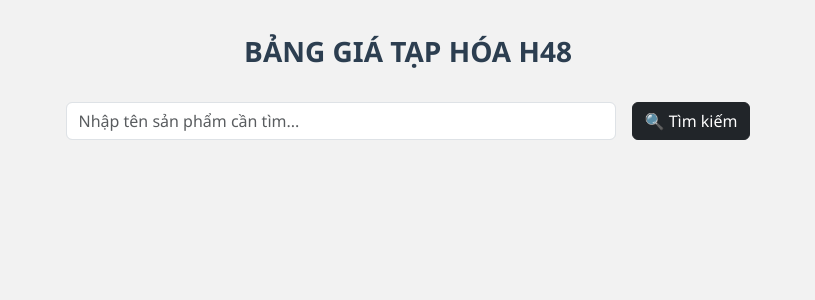
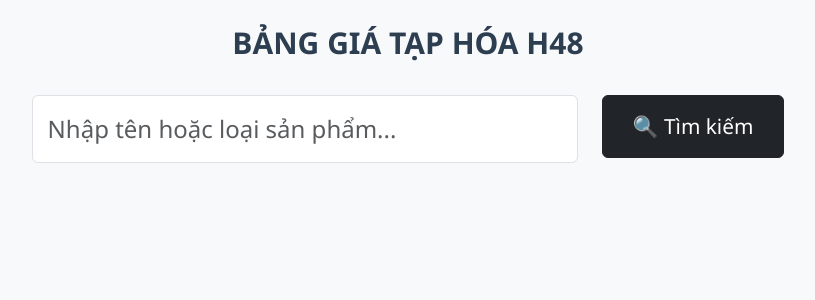
Before and after one commit to AN-dt725/Menuh48, a Flask app: page / in a window 1280 px wide. Shown: the top 300 px of the page, without its empty margins (232-1047 px from the left). Run offline with Flask 3, Linux system fonts and the light colour scheme; parts of the project's set-up code (start-up, migrations or seed data) failed here and were passed over.

Commit message:
Update index.html

```diff
--- a/templates/index.html
+++ b/templates/index.html
@@ -3,28 +3,38 @@
 <head>
   <meta charset="UTF-8">
   <title>BẢNG GIÁ TẠP HÓA H48</title>
+  <meta name="viewport" content="width=device-width, initial-scale=1">
   <link href="https://cdn.jsdelivr.net/npm/bootstrap@5.3.0/dist/css/bootstrap.min.css" rel="stylesheet">
   <style>
     body {
-      background-color: #f2f2f2;
+      background-color: #f8f9fa;
       font-family: 'Segoe UI', sans-serif;
-      padding: 30px;
+      padding: 20px;
     }
     .title {
-      font-size: 28px;
+      font-size: 30px;
       font-weight: bold;
       color: #2c3e50;
       margin-bottom: 30px;
       text-align: center;
     }
-    .search-section {
-      margin-bottom: 30px;
+    .search-input {
+      font-size: 1.5rem;
+      padding: 15px;
     }
-    .result-table th, .result-table td {
-      vertical-align: middle !important;
+    .search-button {
+      font-size: 1.3rem;
+      padding: 15px 30px;
     }
-    .result-table thead {
-      background-color: #e9ecef;
+    .table th, .table td {
+      font-size: 1.2rem;
+      vertical-align: middle;
+    }
+    @media (max-width: 576px) {
+      .search-input, .search-button {
+        width: 100%;
+        margin-top: 10px;
+      }
     }
   </style>
 </head>
@@ -32,22 +42,23 @@
   <div class="container">
     <div class="title">BẢNG GIÁ TẠP HÓA H48</div>
 
-    <form method="POST" class="row g-3 justify-content-center search-section">
-      <div class="col-md-6">
-        <input type="text" name="keyword" class="form-control" placeholder="Nhập tên sản phẩm cần tìm..." value="{{ keyword }}" required>
+    <form method="POST" class="row justify-content-center">
+      <div class="col-md-6 col-sm-12">
+        <input type="text" name="keyword" class="form-control search-input" placeholder="Nhập tên hoặc loại sản phẩm..." value="{{ keyword }}" required>
       </div>
       <div class="col-auto">
-        <button type="submit" class="btn btn-dark">🔍 Tìm kiếm</button>
+        <button type="submit" class="btn btn-dark search-button">🔍 Tìm kiếm</button>
       </div>
     </form>
 
     {% if ket_qua is not none and not ket_qua.empty %}
-      <table class="table table-bordered result-table">
-        <thead>
+      <div class="table-responsive mt-4">
+        <table class="table table-bordered">
+          <thead class="table-light">
             <tr>
-            <th scope="col">Tên mặt hàng</th>
-            <th scope="col">Loại hàng</th>
-            <th scope="col">Giá</th>
+              <th>Tên mặt hàng</th>
+              <th>Loại hàng</th>
+              <th>Giá</th>
             </tr>
           </thead>
           <tbody>
@@ -60,6 +71,7 @@
             {% endfor %}
           </tbody>
         </table>
+      </div>
     {% elif keyword %}
       <div class="alert alert-warning text-center mt-4">
         Không tìm thấy sản phẩm nào với từ khóa: <strong>{{ keyword }}</strong>
```
Lines whose indentation alone changed are shown as unchanged.
